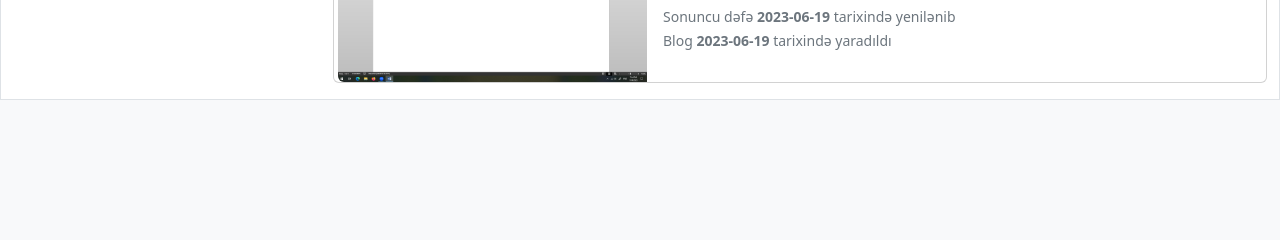
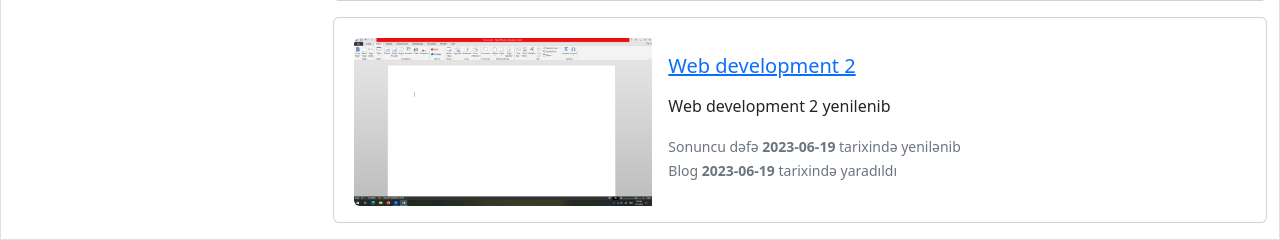
Before and after one commit to SahibFarhadov/MyBlog, a Django app: page /blogs in a window 1280 px wide. Shown: the part 1066-1306 px from the top of the page. Before the commit the page ends 1166 px from the top, so only its background shows below. Run offline with Django 4.2, Linux system fonts and the light colour scheme; data comes from the database, SQL or seed files in the repository; some libraries are stand-ins or nearby versions.

Commit message:
blog sekilleri link formasina cevrildi ve paddingler elave edildi...

```diff
--- a/Blog/templates/Blog/partials/_blog.html
+++ b/Blog/templates/Blog/partials/_blog.html
@@ -1,8 +1,10 @@
 {% load static %}
-<div class="card mb-3 mt-3">
+<div class="card mb-3 mt-3 p-3">
   <div class="row g-0 mt-1 ms-1">
     <div class="col-md-4">
-      <img src="{{blog.image.url}}" class="img-fluid rounded-start" alt="{{blog.title}}">
+      <a href="{% url 'blog-details' blog.slug %}">
+        <img src="{{blog.image.url}}" class="img-fluid rounded-start" alt="{{blog.title}}">
+      </a>
     </div>
     <div class="col-md-8">
       <div class="card-body">
```
Also changed, not shown: 1 other file.
